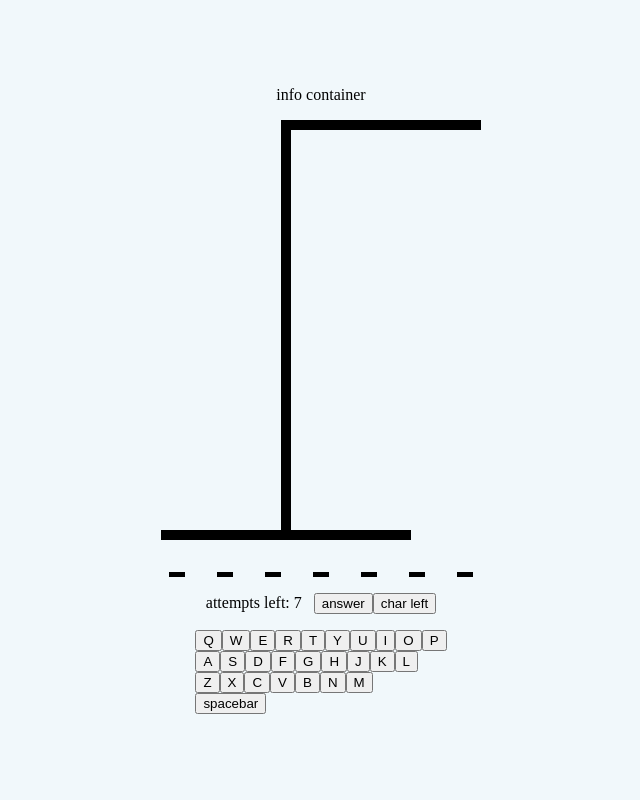
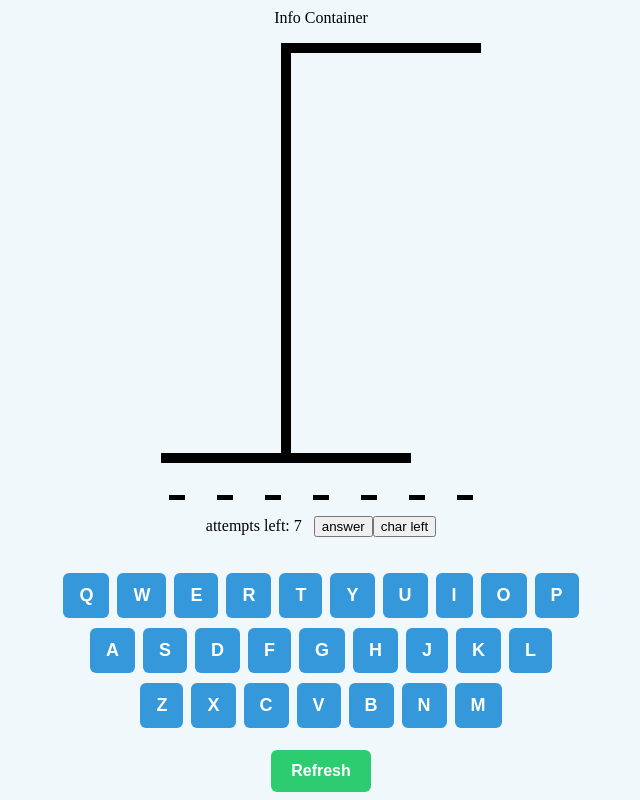
Before and after one commit to luckygoswami/Hangman, a React (Vite) app: page / in a window 1280 px wide. Shown: the whole page, without its empty margins (319-959 px from the left). Built offline with nearby package versions, Linux system fonts and the light colour scheme.

Commit message:
add Keyboard css

```diff
--- a/src/App.tsx
+++ b/src/App.tsx
@@ -12,15 +12,16 @@ const App: React.FC = () => {
     wordList[Math.floor(Math.random() * 850)]
   );
   const [charLeft, setCharLeft] = useState(wordObj.word.split(''));
-
   const charSpans = document.getElementsByClassName(
     'char-span'
   ) as HTMLCollectionOf<HTMLSpanElement>;
+  const isWinner = !charLeft.length;
+  const isGameOver = !attempts;
 
   function handleRefresh() {
     const newWordObj = wordList[Math.floor(Math.random() * 850)];
     setWordObj(newWordObj);
-    setKeyboardKey((prev) => prev + 1); // to remount the Keyboard component
+    setKeyboardKey((prev) => prev + 1); // just to remount the Keyboard component
     setAttempts(7);
     setCharLeft(newWordObj.word.split(''));
     for (let i = 0; i < charSpans.length; i++) {
@@ -73,7 +74,7 @@ const App: React.FC = () => {
 
   return (
     <div className="main">
-      <div>info container</div>
+      <div>Info Container</div>
       <div>
         <Hangman numberOfGuesses={attempts} />
       </div>
@@ -107,6 +108,8 @@ const App: React.FC = () => {
           key={keyboardKey}
           userInput={setUserInput}
           handleRefresh={handleRefresh}
+          isWinner={isWinner}
+          isGameOver={isGameOver}
         />
       </div>
     </div>
--- a/src/components/Keyboard.tsx
+++ b/src/components/Keyboard.tsx
@@ -1,13 +1,21 @@
 import React, { useEffect } from 'react';
+import '../styles/Keyboard.css';
 
 const keyboardRows: string[] = ['QWERTYUIOP', 'ASDFGHJKL', 'ZXCVBNM'];
 
 type KeyboardProps = {
   userInput: (key: string) => void;
   handleRefresh: () => void;
+  isWinner: boolean;
+  isGameOver: boolean;
 };
 
-const Keyboard: React.FC<KeyboardProps> = ({ userInput, handleRefresh }) => {
+const Keyboard: React.FC<KeyboardProps> = ({
+  userInput,
+  handleRefresh,
+  isWinner,
+  isGameOver,
+}) => {
   useEffect(() => {
     // handle keyboard input
     const handleKeypress = (e: globalThis.KeyboardEvent) => {
@@ -26,25 +34,29 @@ const Keyboard: React.FC<KeyboardProps> = ({ userInput, handleRefresh }) => {
   }, []);
 
   return (
-    <>
+    <div className="keyboard">
       {keyboardRows.map((row, index) => (
         <div
           className="row"
           key={index}>
-          {row.split('').map((char, index) => (
+          {row.split('').map((char) => (
             <button
-              key={index}
+              key={char}
               id={`${char}-btn`}
               className="char-btn"
-              value={char}
-              onClick={(e) => userInput(e.currentTarget.value)}>
+              disabled={isWinner || isGameOver}
+              onClick={() => userInput(char)}>
               {char}
             </button>
           ))}
         </div>
       ))}
-      <button onClick={handleRefresh}>spacebar</button>
-    </>
+      <button
+        className="spacebar-btn"
+        onClick={handleRefresh}>
+        Refresh
+      </button>
+    </div>
   );
 };
 
--- /dev/null
+++ b/src/styles/Keyboard.css
@@ -0,0 +1,53 @@
+/* Keyboard Styles */
+.keyboard {
+  display: flex;
+  flex-direction: column;
+  align-items: center;
+  gap: 10px;
+  margin-top: 20px;
+}
+
+.row {
+  display: flex;
+  gap: 8px;
+}
+
+.char-btn {
+  background-color: #3498db;
+  color: white;
+  border: none;
+  padding: 12px 16px;
+  font-size: 18px;
+  font-weight: bold;
+  text-transform: uppercase;
+  border-radius: 6px;
+  cursor: pointer;
+  transition: background 0.2s ease-in-out;
+}
+
+.char-btn:hover {
+  background-color: #2980b9;
+}
+
+.char-btn:disabled {
+  background-color: #bdc3c7;
+  cursor: not-allowed;
+}
+
+/* Spacebar Button */
+.spacebar-btn {
+  margin-top: 12px;
+  padding: 12px 20px;
+  background-color: #2ecc71;
+  font-size: 16px;
+  font-weight: bold;
+  color: white;
+  border: none;
+  border-radius: 6px;
+  cursor: pointer;
+  transition: background 0.2s ease-in-out;
+}
+
+.spacebar-btn:hover {
+  background-color: #27ae60;
+}
```
